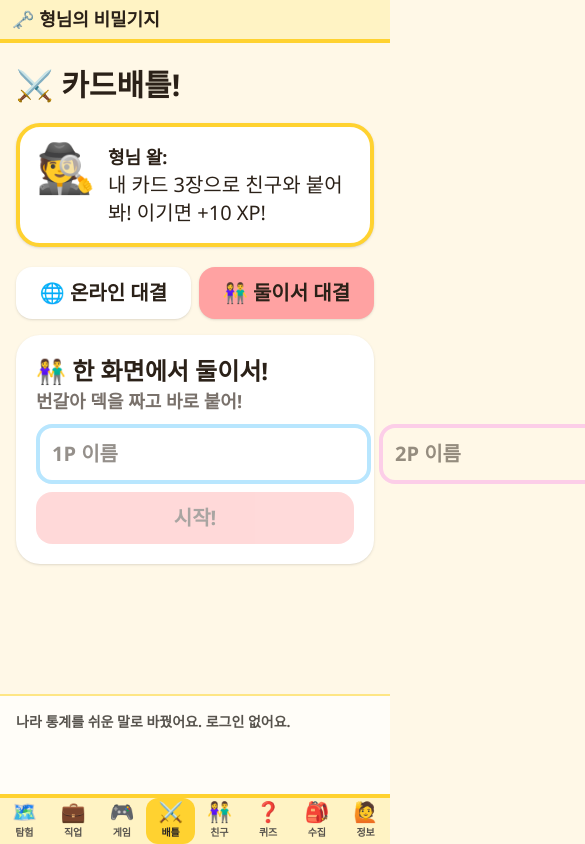
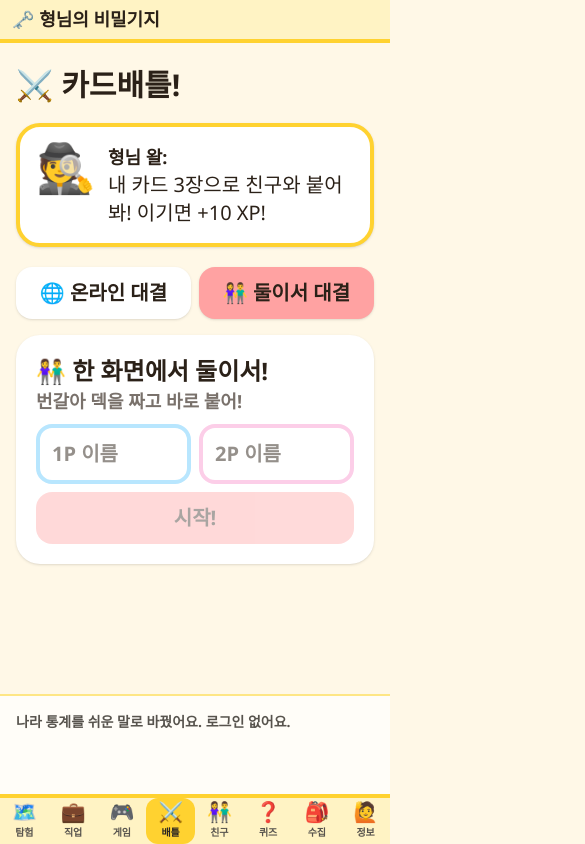
Before and after one commit to hellys3320/brothers, a Next.js app: page /battle in a window 390 px wide. Both pictures are taken after a click on the button "👫 둘이서 대결". Shown: the top 844 px of the page, 585 px wide, since content can reach past the window. Built offline with nearby package versions, Linux system fonts and the light colour scheme.

Commit message:
fix: 모바일에서 입력칸 옆 버튼이 화면 밖으로 밀리던 문제
- flex 입력칸에 min-w-0 추가 (배틀 방코드 입력, 친구 추가, 2P 이름, 온보딩, 프로필 검색/저장)
- 입력칸의 기본 최소폭 때문에 flex 행이 넘쳐 버튼이 잘리던 현상 해결

```diff
--- a/src/app/battle/_components/BattleClient.tsx
+++ b/src/app/battle/_components/BattleClient.tsx
@@ -383,7 +383,7 @@ export default function BattleClient() {
                 onChange={(e) => setJoinCode(e.target.value.toUpperCase())}
                 placeholder="방 코드 4자리"
                 maxLength={4}
-                className="flex-1 rounded-2xl border-4 border-red-200 p-3 text-center text-2xl font-black tracking-widest"
+                className="min-w-0 flex-1 rounded-2xl border-4 border-red-200 p-3 text-center text-2xl font-black tracking-widest"
               />
               <button type="button" onClick={() => joinBattle(joinCode)} className="rounded-2xl bg-red-300 px-6 py-3 text-xl font-black">
                 입장!
@@ -448,8 +448,8 @@ export default function BattleClient() {
           <h2 className="text-2xl font-black">👫 한 화면에서 둘이서!</h2>
           <p className="font-bold text-stone-500">번갈아 덱을 짜고 바로 붙어!</p>
           <div className="mt-2 flex gap-2">
-            <input value={p1name} onChange={(e) => setP1name(e.target.value)} placeholder="1P 이름" maxLength={6} className="flex-1 rounded-2xl border-4 border-sky-200 p-3 text-xl font-black" />
-            <input value={p2name} onChange={(e) => setP2name(e.target.value)} placeholder="2P 이름" maxLength={6} className="flex-1 rounded-2xl border-4 border-pink-200 p-3 text-xl font-black" />
+            <input value={p1name} onChange={(e) => setP1name(e.target.value)} placeholder="1P 이름" maxLength={6} className="min-w-0 flex-1 rounded-2xl border-4 border-sky-200 p-3 text-xl font-black" />
+            <input value={p2name} onChange={(e) => setP2name(e.target.value)} placeholder="2P 이름" maxLength={6} className="min-w-0 flex-1 rounded-2xl border-4 border-pink-200 p-3 text-xl font-black" />
           </div>
           <button
             type="button"
--- a/src/app/friends/_components/FriendsClient.tsx
+++ b/src/app/friends/_components/FriendsClient.tsx
@@ -99,7 +99,7 @@ export default function FriendsClient() {
             onKeyDown={(e) => e.key === "Enter" && add()}
             placeholder="친구 코드 6자리"
             maxLength={6}
-            className="flex-1 rounded-2xl border-4 border-sky-300 p-3 text-center text-2xl font-black tracking-widest"
+            className="min-w-0 flex-1 rounded-2xl border-4 border-sky-300 p-3 text-center text-2xl font-black tracking-widest"
           />
           <button type="button" onClick={add} disabled={busy || !input.trim()} className="rounded-2xl bg-sky-400 px-6 py-3 text-xl font-black disabled:opacity-40">
             추가!
--- a/src/app/profile/_components/ProfileClient.tsx
+++ b/src/app/profile/_components/ProfileClient.tsx
@@ -107,7 +107,7 @@ export default function ProfileClient() {
               value={name}
               onChange={(e) => setName(e.target.value)}
               maxLength={10}
-              className="flex-1 rounded-2xl border-4 border-amber-300 p-3 text-xl font-black"
+              className="min-w-0 flex-1 rounded-2xl border-4 border-amber-300 p-3 text-xl font-black"
             />
             <button type="button" onClick={saveNickname} disabled={!name.trim()} className="rounded-2xl bg-amber-400 px-6 py-3 text-xl font-black disabled:opacity-40">
               저장
@@ -142,7 +142,7 @@ export default function ProfileClient() {
                 onChange={(e) => setQ(e.target.value)}
                 onKeyDown={(e) => e.key === "Enter" && search()}
                 placeholder="아파트·도로명 주소 (예: 연산4동 656-4)"
-                className="flex-1 rounded-2xl border-4 border-emerald-300 p-3 text-xl font-black"
+                className="min-w-0 flex-1 rounded-2xl border-4 border-emerald-300 p-3 text-xl font-black"
               />
               <button type="button" onClick={search} disabled={busy || !q.trim()} className="rounded-2xl bg-emerald-400 px-6 py-3 text-xl font-black disabled:opacity-40">
                 {busy ? "..." : "찾기"}
--- a/src/components/Onboarding.tsx
+++ b/src/components/Onboarding.tsx
@@ -114,7 +114,7 @@ export default function Onboarding({ onDone }: { onDone: (me: MeProfile) => void
             onChange={(e) => setQ(e.target.value)}
             onKeyDown={(e) => e.key === "Enter" && search()}
             placeholder="예: 염창동, 한빛아파트"
-            className="flex-1 rounded-2xl border-4 border-emerald-300 p-3 text-xl font-black"
+            className="min-w-0 flex-1 rounded-2xl border-4 border-emerald-300 p-3 text-xl font-black"
           />
           <button
             type="button"
```
